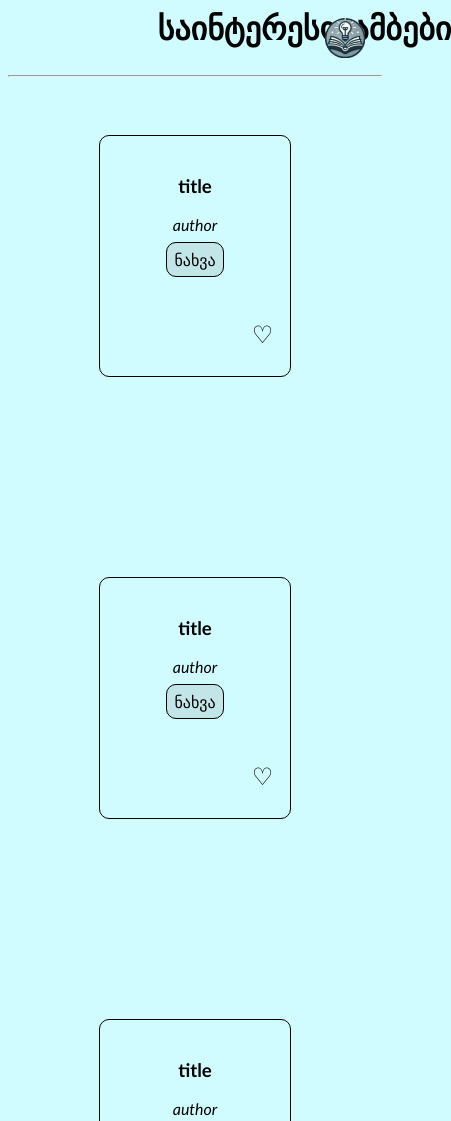
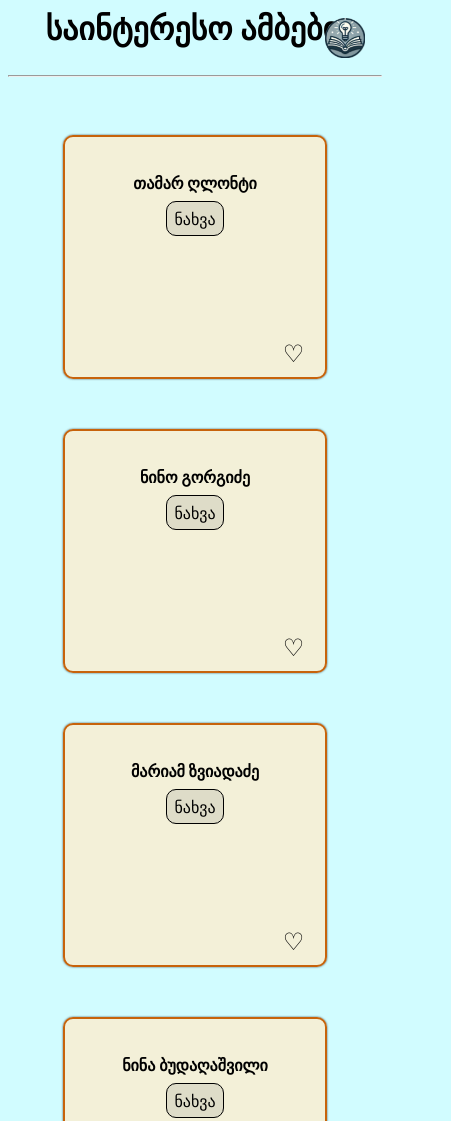
Before and after one commit to Tsotneeee/school-work, a plain HTML site: page main/index.html in a window 390 px wide. Shown: the top 1121 px of the page, 451 px wide, since content can reach past the window. Drawn offline with Linux system fonts and the light colour scheme.

Commit message:
sixth commit

```diff
--- a/index.html
+++ b/main/index.html
@@ -10,31 +10,27 @@
     <header>
         <h1>საინტერესო ამბები</h1> <!-- main title -->
 
-        <a id="home_link" href="index.html"><img id="home" src="imgs/icon1.png" alt="HOME page"></a> <!-- home page link -->
+        <a id="home_link" href=#><img id="home" src="../imgs/icon1.png" alt="HOME page"></a> <!-- home page link -->
     </header><br><hr>
     <main>
         <div class="cards">
-            <h3>title</h3>
-            <p><i>author</i></p>
-            <a class="page_viewer" href="pages/page1/index.html">ნახვა</a><br>
+            <p><b>თამარ ღლონტი</b></p>
+            <a class="page_viewer" href="/pages/page1/page1.html">ნახვა</a><br>
             <button class="likes" id="card_like1">♡</button>
         </div>
         <div class="cards">
-            <h3>title</h3>
-            <p><i>author</i></p>
-            <a class="page_viewer" href="pages/page1/index.html">ნახვა</a><br>
+            <p><b>ნინო გორგიძე</b></p>
+            <a class="page_viewer" href="/pages/page2/page2.html">ნახვა</a><br>
             <button class="likes" id="card_like2">♡</button>
         </div>
         <div class="cards">
-            <h3>title</h3>
-            <p><i>author</i></p>
-            <a class="page_viewer" href="pages/page1/index.html">ნახვა</a><br>
+            <p><b>მარიამ ზვიადაძე</b></p>
+            <a class="page_viewer" href="/pages/page3/page3.html">ნახვა</a><br>
             <button class="likes" id="card_like3">♡</button>
         </div>
         <div class="cards">
-            <h3>title</h3>
-            <p><i>author</i></p>
-            <a class="page_viewer" href="pages/page1/index.html">ნახვა</a><br>
+            <p><b>ნინა ბუდაღაშვილი</b></p>
+            <a class="page_viewer" href="/pages/page4/page4.html">ნახვა</a><br>
             <button class="likes" id="card_like4">♡</button>
         </div>
     </main>
--- a/style.css
+++ b/main/style.css
@@ -9,7 +9,6 @@ a {
 }
 
 a:hover {
-     /* todo: this*/
      cursor: pointer;
 }
 
@@ -41,12 +40,14 @@ main {
 }
 
 .cards {
-    border: 1px solid black;
+    border: 2px solid rgba(196, 92, 0, 0.949);
     border-radius: 10px;
     width: 150px;
     height: 200px;
     text-align: center;
     padding: 20px;
+    background-color: rgba(255, 236, 203, 0.744);
+    box-shadow: 0 0 2px rgba(46, 46, 46, 0.874);
 }
 
 .likes {
@@ -54,7 +55,7 @@ main {
     border: none;
     font-size: x-large;
     position: relative;
-    bottom: -25%;
+    bottom: -55%;
     left: 45%;
     cursor: pointer;
 }
@@ -79,3 +80,20 @@ main {
     25% {transform: scale(0.5);}
     100% {transform: scale(1);}
 }
+
+@media screen and (max-width: 800px) {
+    main {
+        flex-direction: column;
+        align-items: center;
+        gap: 50px;
+    }
+
+    .cards {
+        width: 80%;
+        height: 200px;
+    }
+
+    h1 {
+        left: 10%;
+    }
+}
--- /dev/null
+++ b/pages/page1/page1.css
@@ -0,0 +1,32 @@
+html {
+    background-color: rgb(209, 252, 255);
+    font-family: calibri;
+}
+
+h1 {
+    display: inline;
+    position: relative;
+    left: 40%;
+}
+
+p {
+    margin: 10px 30px;
+    font-size: larger;
+}
+
+#home_link {
+    position: fixed;
+    margin: 10px;
+    right: 15px;
+}
+
+#home {
+    width: 40px;
+    aspect-ratio: 1/1;
+}
+
+@media screen and (max-width: 600px) {
+    h1 {
+        left: 10%;
+    }
+}
--- /dev/null
+++ b/pages/page2/page2.css
@@ -0,0 +1,53 @@
+html {
+    background-color: rgb(209, 252, 255);
+    font-family: calibri;
+}
+
+h1 {
+    display: inline;
+    position: relative;
+    left: 40%;
+}
+
+p {
+    margin: 10px 30px;
+    font-size: larger;
+    width: 1000px;
+}
+
+#home_link {
+    position: fixed;
+    margin: 10px;
+    right: 15px;
+}
+
+#home {
+    width: 40px;
+    aspect-ratio: 1/1;
+}
+
+#tamar_mepe {
+    width: 400px;
+    aspect-ratio: original;
+    position: relative;
+    left: 1070px;
+    top: -800px;
+
+}
+
+@media screen and (max-width: 600px) {
+    h1 {
+        left: 10%;
+    }
+
+    p {
+        width: 80%;
+    }
+
+    #tamar_mepe {
+        width: 300px;
+        aspect-ratio: original;
+        position: static;
+        margin: 20px;
+    }
+}
--- /dev/null
+++ b/pages/page3/page3.css
@@ -0,0 +1,32 @@
+html {
+    background-color: rgb(209, 252, 255);
+    font-family: calibri;
+}
+
+h1 {
+    display: inline;
+    position: relative;
+    left: 40%;
+}
+
+p {
+    margin: 10px 40px;
+    font-size: larger;
+}
+
+#home_link {
+    position: fixed;
+    margin: 10px;
+    right: 15px;
+}
+
+#home {
+    width: 40px;
+    aspect-ratio: 1/1;
+}
+
+@media screen and (max-width: 600px) {
+    h1 {
+        left: 10%;
+    }
+}
--- /dev/null
+++ b/pages/page4/page4.css
@@ -0,0 +1,32 @@
+html {
+    background-color: rgb(209, 252, 255);
+    font-family: calibri;
+}
+
+h1 {
+    display: inline;
+    position: relative;
+    left: 40%;
+}
+
+p {
+    margin: 10px 40px;
+    font-size: larger;
+}
+
+#home_link {
+    position: fixed;
+    margin: 10px;
+    right: 15px;
+}
+
+#home {
+    width: 40px;
+    aspect-ratio: 1/1;
+}
+
+@media screen and (max-width: 600px) {
+    h1 {
+        left: 10%;
+    }
+}
```
Also changed, not shown: pages/page1/index.html (deleted, +0 -11 lines), pages/page1/page1.html (added, +35 -0 lines), pages/page2/page2.html (added, +37 -0 lines), pages/page3/page3.html (added, +20 -0 lines), pages/page4/page4.html (added, +27 -0 lines), imgs/tamarmepe.jpg (added), main/script.js (renamed from script.js).
